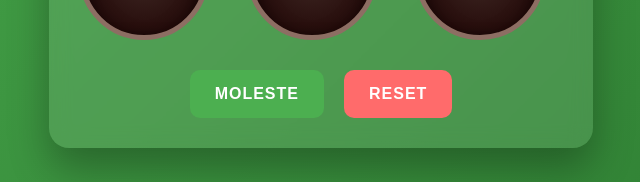
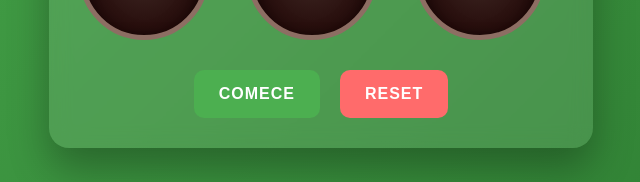
Before and after one commit to 0zono/site-dardox, a plain HTML site: page index.html in a window 1280 px wide. Shown: the part 615-797 px from the top of the page, 319-959 px from the left. Drawn offline with Linux system fonts and the light colour scheme.

Commit message:
Update index.html

```diff
--- a/index.html
+++ b/index.html
@@ -313,7 +313,7 @@
         </div>
 
         <div class="control-panel">
-            <button class="btn start" onclick="startGame()">Moleste</button>
+            <button class="btn start" onclick="startGame()">Comece</button>
             <button class="btn" onclick="resetGame()">Reset</button>
         </div>
     </div>
```
